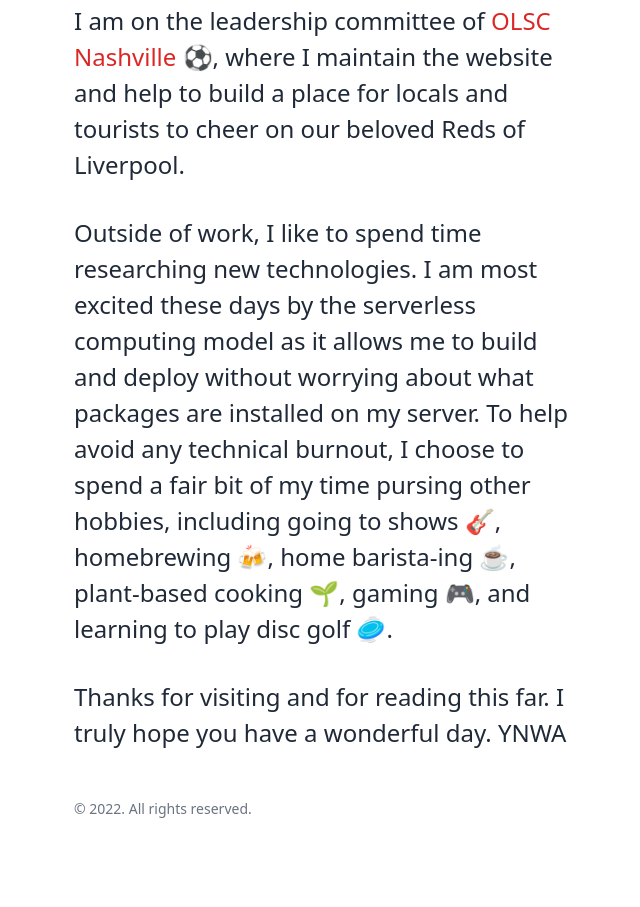
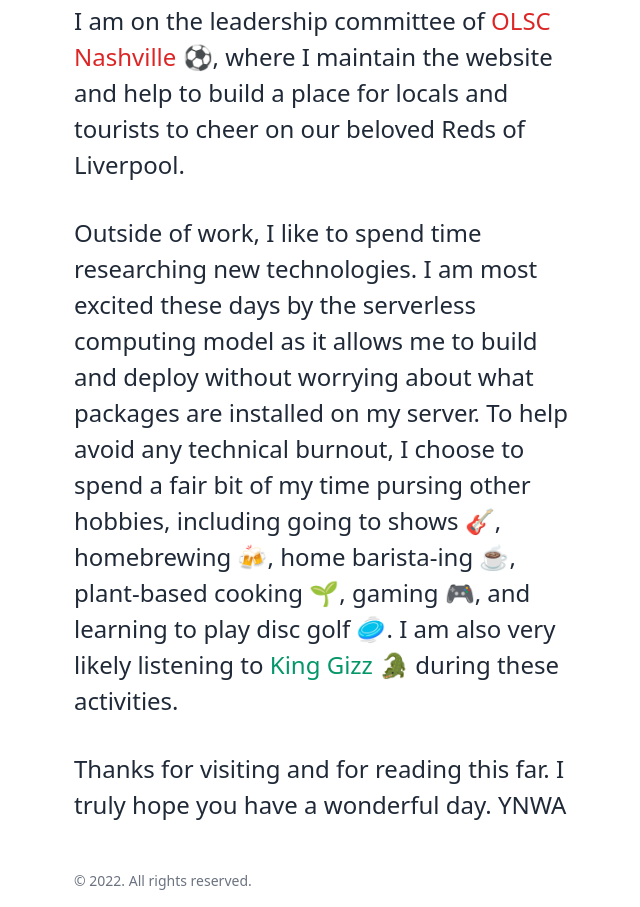
Before and after one commit to cashlion/cashlion-info-site, a website built with Vite: page index.html in a window 1280 px wide. Shown: the part 505-1412 px from the top of the page, without its empty margins (54-694 px from the left). Before the commit the page ends 1340 px from the top, so only its background shows below. Built offline with nearby package versions, Linux system fonts and the light colour scheme.

Commit message:
Add king gizz copy

```diff
--- a/index.html
+++ b/index.html
@@ -24,7 +24,7 @@
         <div class="text-xl md:text-3xl">👋</div>
         <div class="mt-4 md:mt-10 w-full md:w-1/2 text-left leading-8 md:leading-9 font-light">I am a <span class="font-semibold">Sr. Data &amp; Analytics Engineer 👨🏼‍💻</span> at <a href="https://www.foundsm.com/" rel="noreferrer" target="_blank" class="font-medium text-green-700 hover:text-black dark:text-green-400 dark:hover:text-white" title="Open the Found SM site in a new tab/window">Found Search Marketing 🔎</a> helping businesses of all sizes become more data-driven. In addition to the client work, I am always looking to build internal tools 🛠 to help our team focus less on the minutae and more on strategy.</div>
         <div class="mt-6 md:mt-8 w-full md:w-1/2 text-left leading-8 md:leading-9 font-light">I am on the leadership committee of <a href="https://www.olscnashville.com/" rel="noreferrer" target="_blank" class="font-medium text-red-600 hover:text-black dark:text-red-400 dark:hover:text-white" title="Open the OLSC Nashville site in a new tab/window">OLSC Nashville ⚽️</a>, where I maintain the website and help to build a place for locals and tourists to cheer on our beloved Reds of Liverpool.</div>
-        <div class="mt-6 md:mt-8 w-full md:w-1/2 text-left leading-8 md:leading-9 font-light">Outside of work, I like to spend time researching new technologies. I am most excited these days by the serverless computing model as it allows me to build and deploy without worrying about what packages are installed on my server. To help avoid any technical burnout, I choose to spend a fair bit of my time pursing other hobbies, including going to shows 🎸, homebrewing 🍻, home barista-ing ☕️, plant-based cooking 🌱, gaming 🎮, and learning to play disc golf 🥏.</div>
+        <div class="mt-6 md:mt-8 w-full md:w-1/2 text-left leading-8 md:leading-9 font-light">Outside of work, I like to spend time researching new technologies. I am most excited these days by the serverless computing model as it allows me to build and deploy without worrying about what packages are installed on my server. To help avoid any technical burnout, I choose to spend a fair bit of my time pursing other hobbies, including going to shows 🎸, homebrewing 🍻, home barista-ing ☕️, plant-based cooking 🌱, gaming 🎮, and learning to play disc golf 🥏. I am also very likely listening to <a class="text-green-600" href="https://kinggizzard.bandcamp.com/" target="_blank">King Gizz 🐊</a> during these activities.</div>
         <div class="mt-6 md:mt-8 w-full md:w-1/2 text-left leading-8 md:leading-9 font-light">Thanks for visiting and for reading this far. I truly hope you have a wonderful day. YNWA</div>
       </main>
       <footer class="mt-8 container mx-auto w-full py-4 flex flex-col md:flex-row justify-between items-center text-sm text-gray-500">
```
